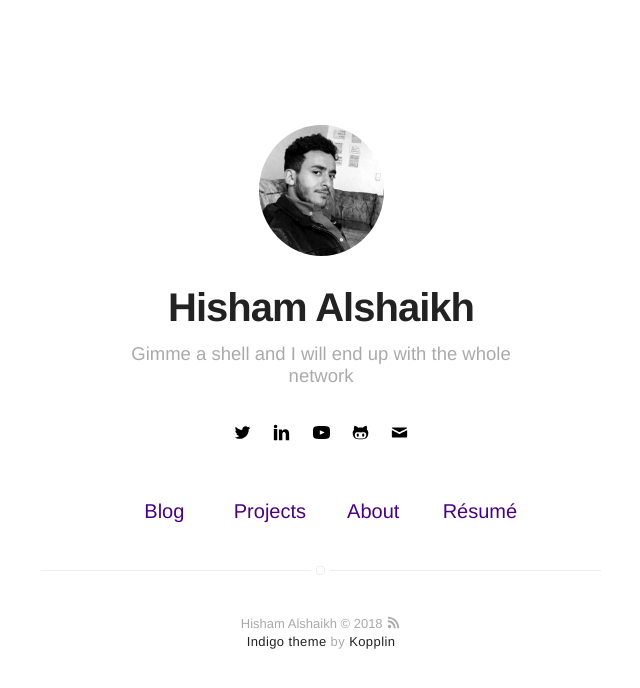
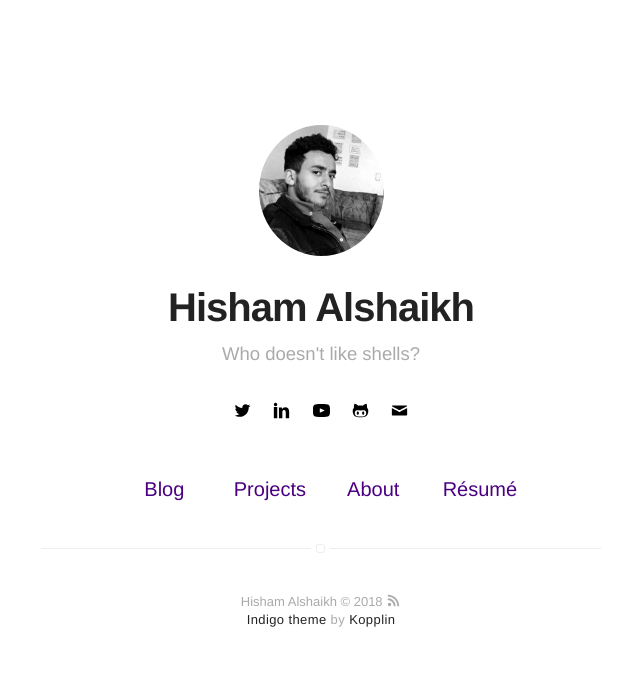
Before and after one commit to h15h4m/h15h4m.github.io, a Jekyll site: the page built from index.html, in a window 1280 px wide. Shown: the top 688 px of the page, without its empty margins (319-959 px from the left). Built offline with Jekyll 4.4.1, drawn with Linux system fonts in a browser that asks for light colours.

Commit message:
Update _config.yml

```diff
--- a/_config.yml
+++ b/_config.yml
@@ -1,6 +1,6 @@
 # main text of home
 name: Hisham Alshaikh
-bio: Gimme a shell and I will end up with the whole network
+bio: Who doesn't like shells?
 
 # twitter summary info
 description: A blog about technology and stuff related
```
